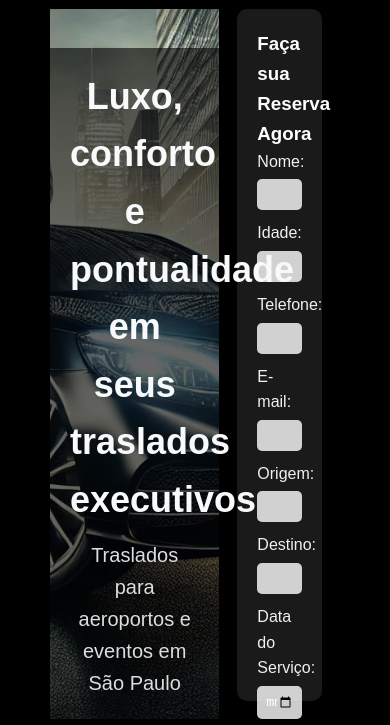
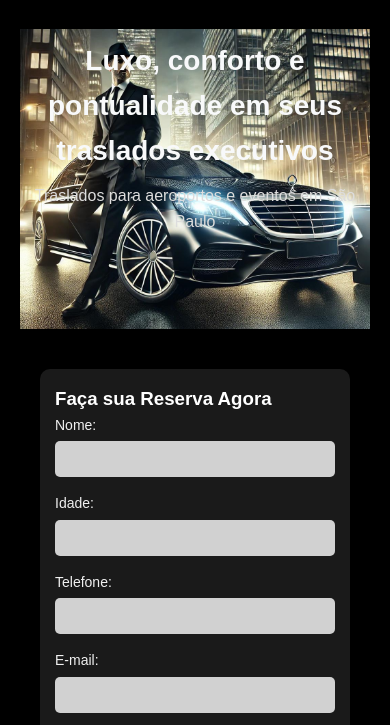
Before and after one commit to 4avalon/vippax, a plain HTML site: page index.html in a window 390 px wide. Shown: the part 71-796 px from the top of the page. Drawn offline with Linux system fonts and the light colour scheme.

Commit message:
Commit inicial para o projeto vippax

```diff
--- a/css/components/heros.css
+++ b/css/components/heros.css
@@ -106,3 +106,79 @@
 .hero-form button:hover {
     background-color: #0056b3;
 }
+
+/* ============================ */
+/*     Responsividade (Mobile)   */
+/* ============================ */
+
+@media (max-width: 768px) {
+
+    /* Ajustes gerais da seção hero */
+    .hero {
+        flex-direction: column; /* Empilha o conteúdo verticalmente */
+        align-items: center; /* Centraliza o conteúdo no eixo vertical */
+        padding: 20px; /* Ajusta o padding para ser mais adequado ao mobile */
+        height: auto; /* Remove a altura fixa para telas menores */
+    }
+
+    /* Ajuste da imagem */
+    .hero-image {
+        flex: none; /* Remove o comportamento flexível da imagem */
+        height: 300px; /* Define uma altura fixa para a imagem no mobile */
+        background-position: center;
+        background-size: cover; /* Garante que a imagem cubra o container */
+    }
+
+    /* Texto da hero (ajuste de tamanho) */
+    .hero-text {
+        position: relative; /* Torna o posicionamento relativo no mobile */
+        bottom: 0;
+        left: 0;
+        right: 0;
+        padding: 10px; /* Diminui o padding para telas menores */
+        text-align: center;
+        background: none; /* Remove o fundo escuro no mobile para melhorar a leitura */
+        color: #f8f9fa;
+    }
+
+    .hero-text h2 {
+        font-size: 28px; /* Reduz o tamanho do título no mobile */
+        margin-bottom: 8px;
+    }
+
+    .hero-text p {
+        font-size: 16px; /* Reduz o tamanho do parágrafo no mobile */
+    }
+
+    /* Formulário ajustado para mobile */
+    .hero-form {
+        flex: none;
+        width: 100%; /* O formulário ocupará toda a largura no mobile */
+        max-width: none; /* Remove o limite de largura */
+        padding: 20px;
+        margin-top: 20px; /* Adiciona uma margem superior */
+        height: auto; /* Remove a altura fixa para o mobile */
+        overflow-y: visible; /* Remove a rolagem vertical */
+    }
+
+    /* Ajuste de altura e layout do formulário */
+    .hero-form form {
+        height: auto; /* Ajusta a altura do formulário no mobile */
+        padding: 15px;
+    }
+
+    .hero-form label {
+        font-size: 14px; /* Diminui o tamanho do texto no mobile */
+    }
+
+    .hero-form input,
+    .hero-form button {
+        padding: 10px;
+        margin-bottom: 15px;
+        font-size: 14px; /* Ajusta o tamanho da fonte para inputs e botão */
+    }
+
+    .hero-form button {
+        font-size: 16px; /* Botão com um tamanho de fonte maior */
+    }
+}
```
